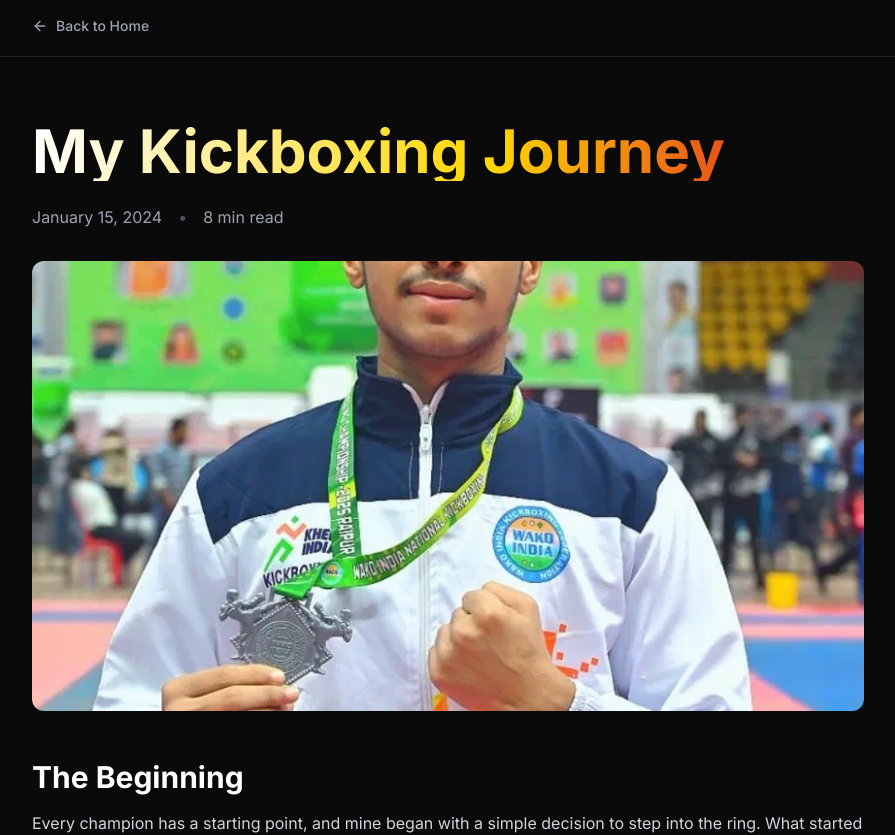
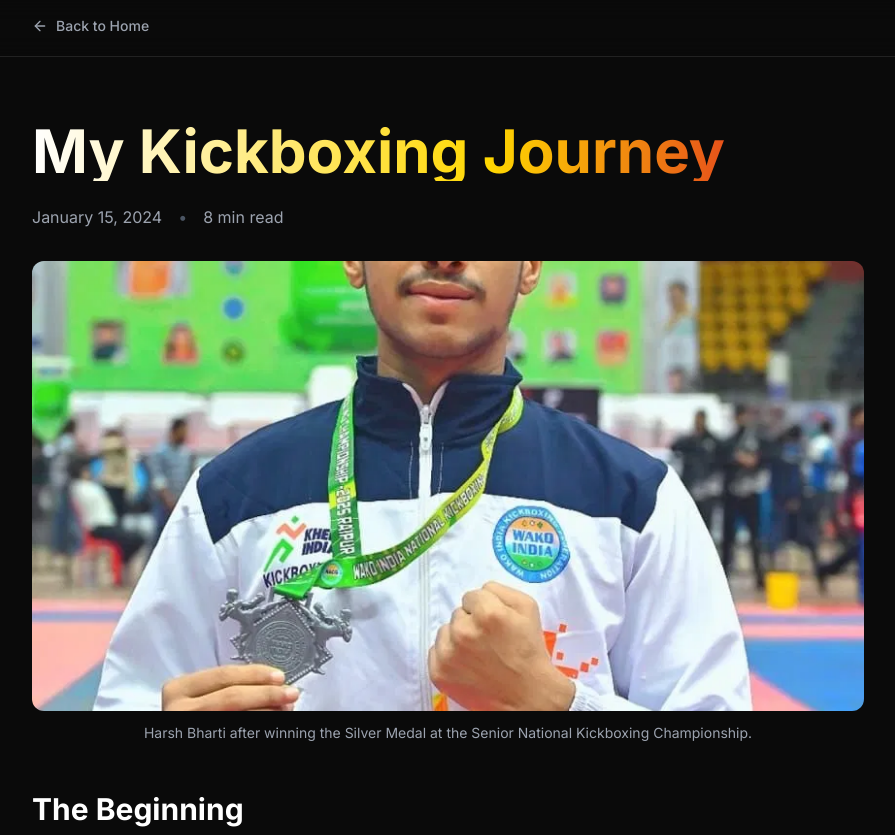
Before and after one commit to harshbharti55/kickboxer-harsh, a Next.js app: page /articles/my-kickboxing-journey in a window 1280 px wide. Shown: the top 835 px of the page, without its empty margins (192-1087 px from the left). Built offline with nearby package versions, Linux system fonts and the light colour scheme.

Commit message:
Update page.tsx

```diff
--- a/app/articles/my-kickboxing-journey/page.tsx
+++ b/app/articles/my-kickboxing-journey/page.tsx
@@ -56,7 +56,12 @@ export default function ArticlePage() {
   width={1200}
   height={675}
   className="w-full h-[450px] object-cover rounded-xl"
-/>
+  />
+
+  <p className="mt-3 text-center text-sm text-gray-400">
+  Harsh Bharti after winning the Silver Medal at the Senior National Kickboxing Championship.
+</p>
+
           </header>
 
         {/* Article Body */}
```
